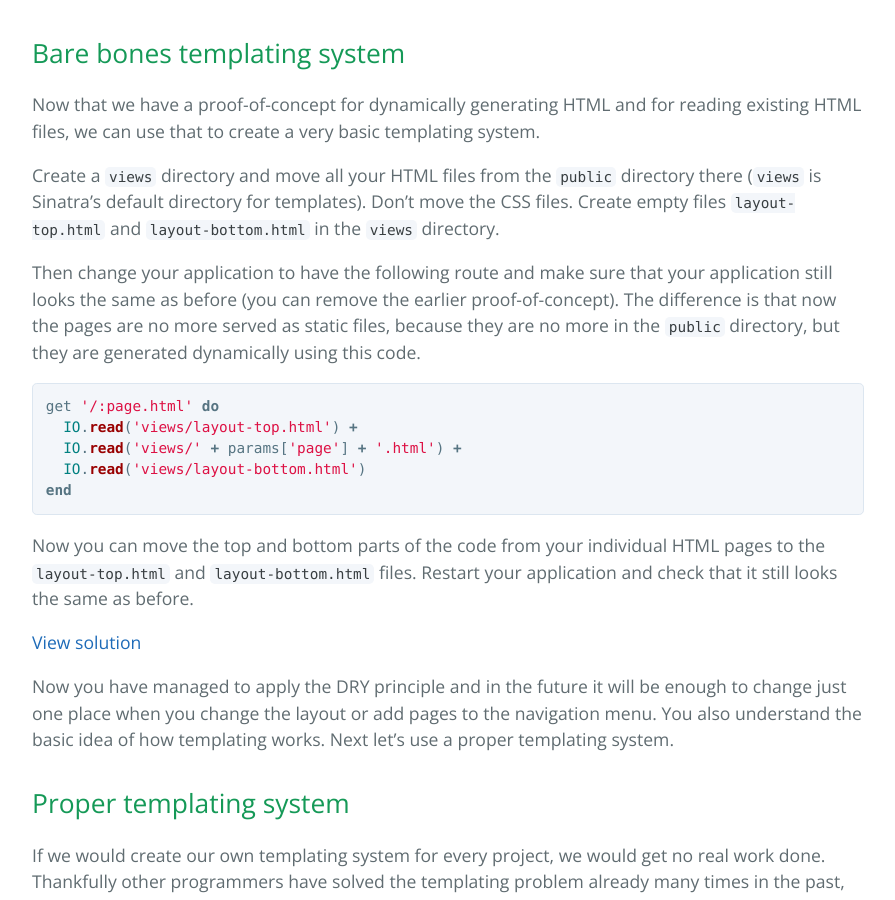
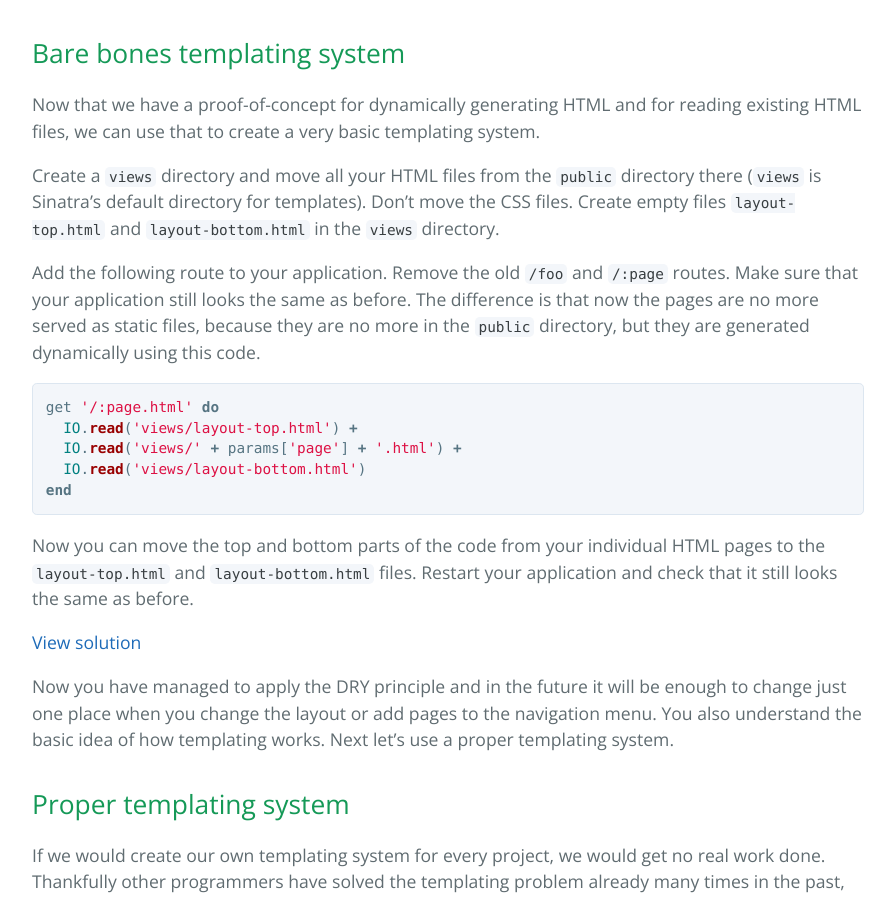
Before and after one commit to luontola/web-intro, a Jekyll site: the page built from templating.md, in a window 1280 px wide and 900 px high, scrolled down 5261 px. Shown: the whole window, without its empty margins (192-1087 px from the left). Built offline with Jekyll 4.4.1, drawn with Linux system fonts in a browser that asks for light colours; Markdown is read by kramdown in place of the engine named in the settings; some of the changed text lies outside the part shown.

Commit message:
Be more explicit about removing the proof of concept routes

````diff
--- a/templating.md
+++ b/templating.md
@@ -112,7 +112,7 @@ Now that we have a proof-of-concept for dynamically generating HTML and for read
 
 Create a `views` directory and move all your HTML files from the `public` directory there (`views` is Sinatra's default directory for templates). Don't move the CSS files. Create empty files `layout-top.html` and `layout-bottom.html` in the `views` directory.
 
-Then change your application to have the following route and make sure that your application still looks the same as before (you can remove the earlier proof-of-concept). The difference is that now the pages are no more served as static files, because they are no more in the `public` directory, but they are generated dynamically using this code.
+Add the following route to your application. Remove the old `/foo` and `/:page` routes.  Make sure that your application still looks the same as before. The difference is that now the pages are no more served as static files, because they are no more in the `public` directory, but they are generated dynamically using this code.
 
 ```ruby
 get '/:page.html' do
@@ -239,6 +239,8 @@ Then change every route to pass a title as parameter to the template, for exampl
 erb :pictures, :locals => {:picture_urls => picture_urls, :title => "Lovely Pictures"}
 ```
 
+Visit every page on your site to make sure that they still work and that they have the correct page title.
+
 ![Parameterized page title](/screenshots/templating-parameterized-title.png)
 
 [View solution](https://github.com/orfjackal/web-intro-project/commit/70d2d4cc9440147ca718e3ce3a64d0d16e181cb0)
````
